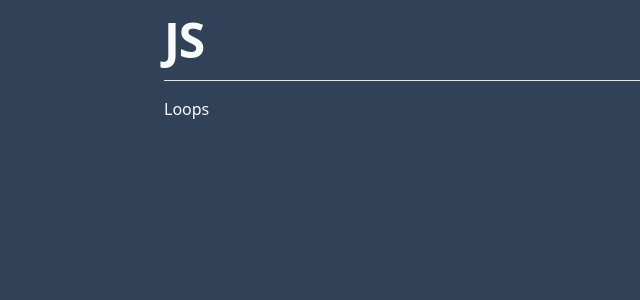
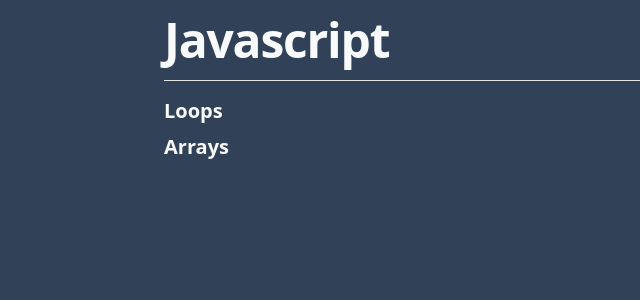
Before and after one commit to Dillonzellis/review-25, a Next.js app: page /js in a window 1280 px wide. Shown: the top 300 px of the page, without its empty margins (0-640 px from the left). Built offline with nearby package versions, Linux system fonts and the light colour scheme.

Commit message:
style: add title to SidebarNav

```diff
--- a/src/app/js/page.tsx
+++ b/src/app/js/page.tsx
@@ -2,12 +2,28 @@ import Link from "next/link";
 import MaxWidthWrapper from "@/components/UI/MaxWidthWrapper";
 import TypographyH1 from "@/components/Typograpy/TypographyH1";
 
+type LinkComponentProps = {
+  href: string;
+  children: React.ReactNode;
+};
+
+function LinkComponent({ href, children }: LinkComponentProps) {
+  return (
+    <Link href={href} className="text-xl font-bold hover:underline">
+      {children}
+    </Link>
+  );
+}
+
 export default function JsPage() {
   return (
     <MaxWidthWrapper>
-      <TypographyH1 className="mb-4">JS</TypographyH1>
+      <TypographyH1 className="mb-4">Javascript</TypographyH1>
       <hr className="pb-4" />
-      <Link href="js/loops">Loops</Link>
+      <div className="flex flex-col gap-2">
+        <LinkComponent href="js/loops">Loops</LinkComponent>
+        <LinkComponent href="js/arrays">Arrays</LinkComponent>
+      </div>
     </MaxWidthWrapper>
   );
 }
--- a/src/app/test/page.tsx
+++ /dev/null
@@ -1,11 +0,0 @@
-import PhaseBlock from "@/components/PhaseBlock/PhaseBlock";
-import { TypographyH1 } from "@/components/Typograpy/TypographyH1";
-
-export default function TestPage() {
-  return (
-    <div className="mt-20 flex-col gap-4 flex min-h-screen items-center">
-      <TypographyH1>Test Page</TypographyH1>
-      <PhaseBlock phaseTitle="phase 1" />
-    </div>
-  );
-}
--- a/src/components/SideBarNav/SideBarNav.tsx
+++ b/src/components/SideBarNav/SideBarNav.tsx
@@ -9,7 +9,9 @@ export default function SideBarNav({ navLinks }: SideBarNavProps) {
   return (
     <div className="fixed right-0 -mt-4 max-w-xl bg-slate-900/70 p-4">
       <div className="flex flex-col gap-2">
-        <div className="text-2xl leading-none font-bold">JS</div>
+        <Link href="/js" className="text-2xl leading-none font-bold">
+          JS
+        </Link>
         <hr className="border-t-slate-50 pb-4" />
         {navLinks.map((link, idx) => (
           <Link key={idx} href={link.link}>
```
